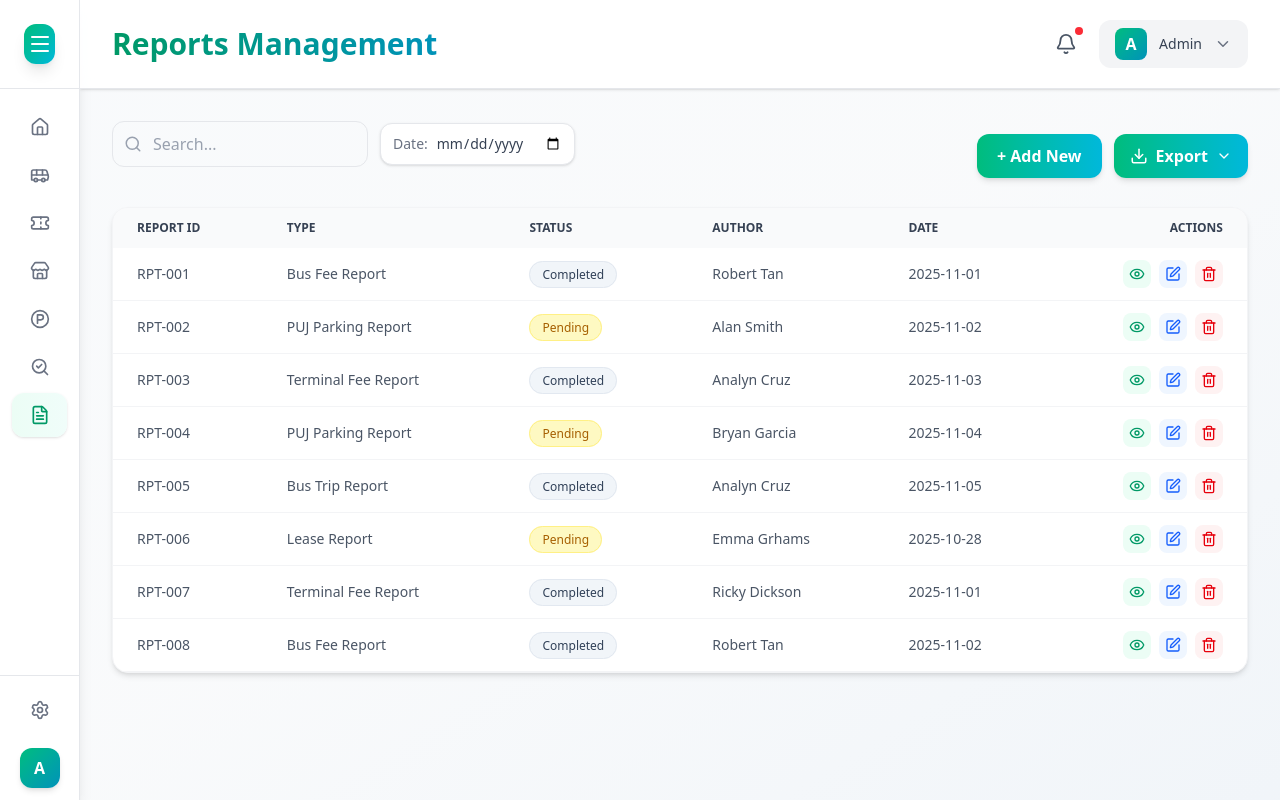
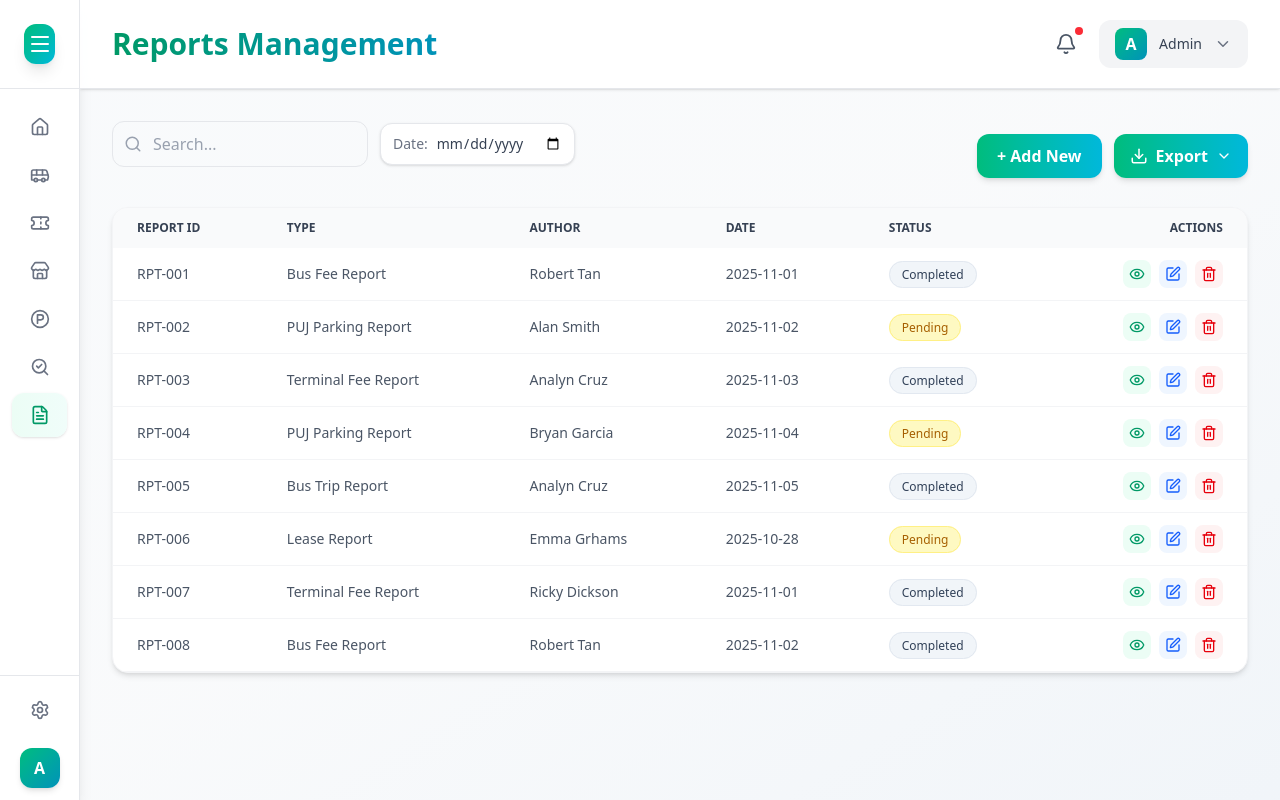
Before and after one commit to Tantalost/Software-Engineering, a React (Vite) app in the folder IBT/: page /reports in a window 1280 px wide. Built offline with nearby package versions, Linux system fonts and the light colour scheme.

Commit message:
minor adjustments

```diff
--- a/IBT/src/pages/Reports.jsx
+++ b/IBT/src/pages/Reports.jsx
@@ -49,13 +49,8 @@ const Reports = () => {
       </div>
 
       <Table
-        columns={["Report ID", "Type", "Status", "Author", "Date"]}
-        data={filtered.map((report) => ({
-          reportid: report.id,
-          type: report.type,
-          status: report.status,
-          author: report.author,
-          date: report.date,
+        columns={["Report ID", "Type",  "Author", "Date", "Status"]}
+        data={filtered.map((report) => ({reportid: report.id, type: report.type, author: report.author, date: report.date, status: report.status,
         }))}
       />
     </Layout>
```
